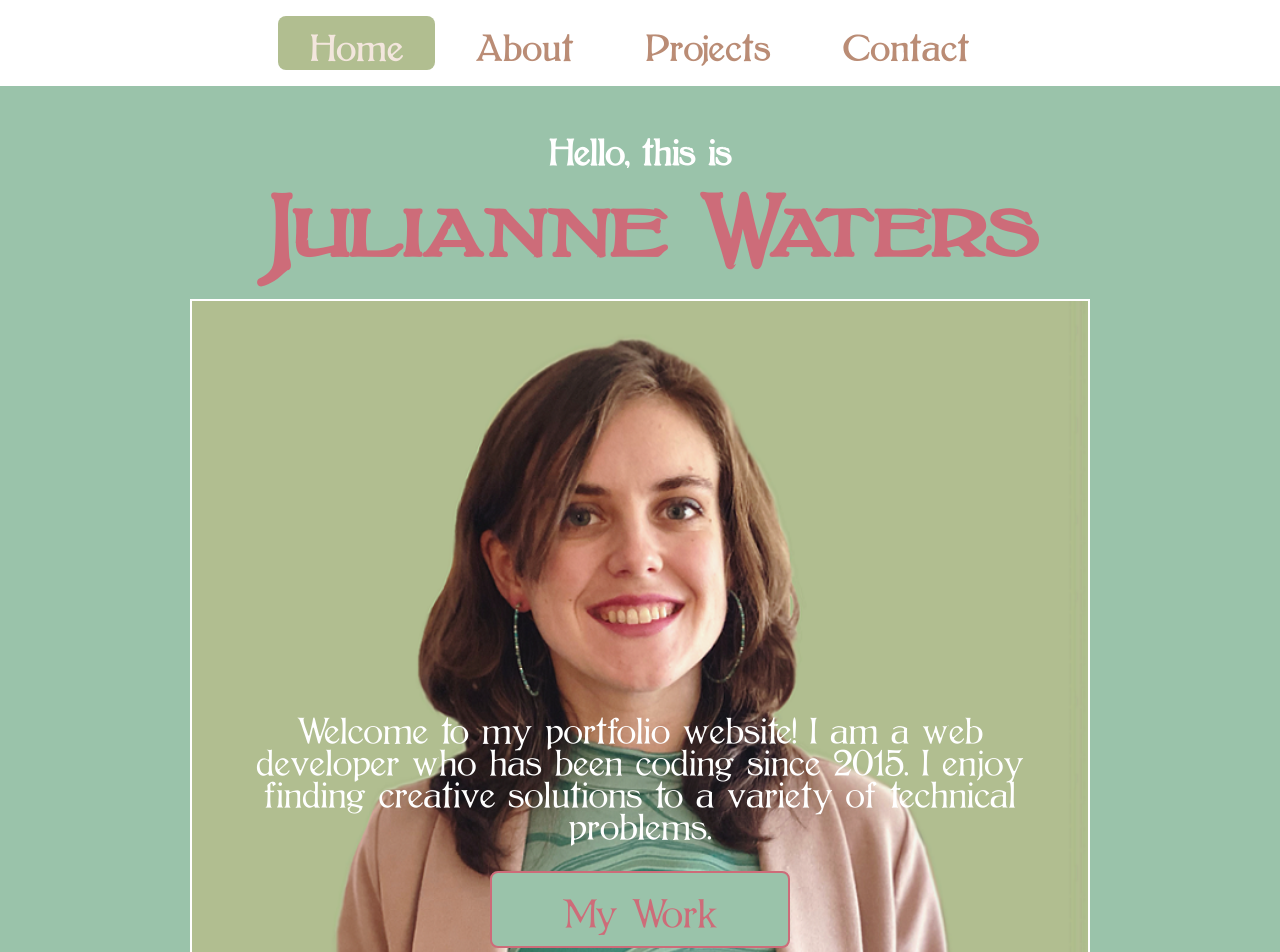
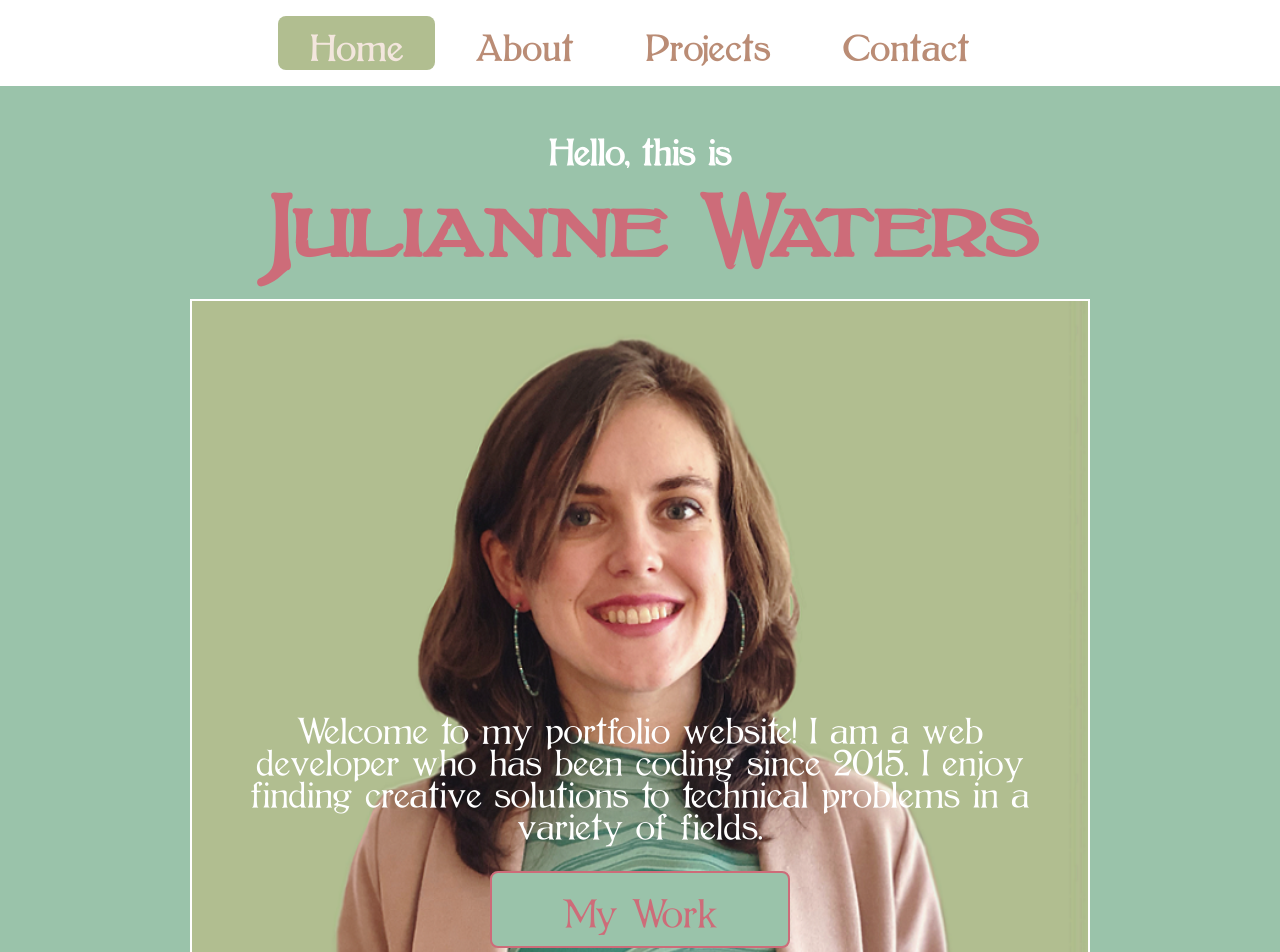
Before and after one commit to juliaguas17/React-Portfolio, a React (Create React App) app: page / in a window 1280 px wide. Shown: the top 952 px of the page. Built offline with nearby package versions, Linux system fonts and the light colour scheme; the HTML template or start-up script is replaced by a standard one.

Commit message:
about page styling

```diff
--- a/src/components/HeroSection.js
+++ b/src/components/HeroSection.js
@@ -81,7 +81,7 @@ export default function HeroSection() {
             </div>
             <div className="hero__info">
               <PText>
-                Welcome to my portfolio website! I am a web developer who has been coding since 2015. I enjoy finding creative solutions to a variety of technical problems.
+                Welcome to my portfolio website! I am a web developer who has been coding since 2015. I enjoy finding creative solutions to technical problems in a variety of fields.
               </PText>
               <Button btnText="My Work" btnLink="/projects" />
             </div>
```
